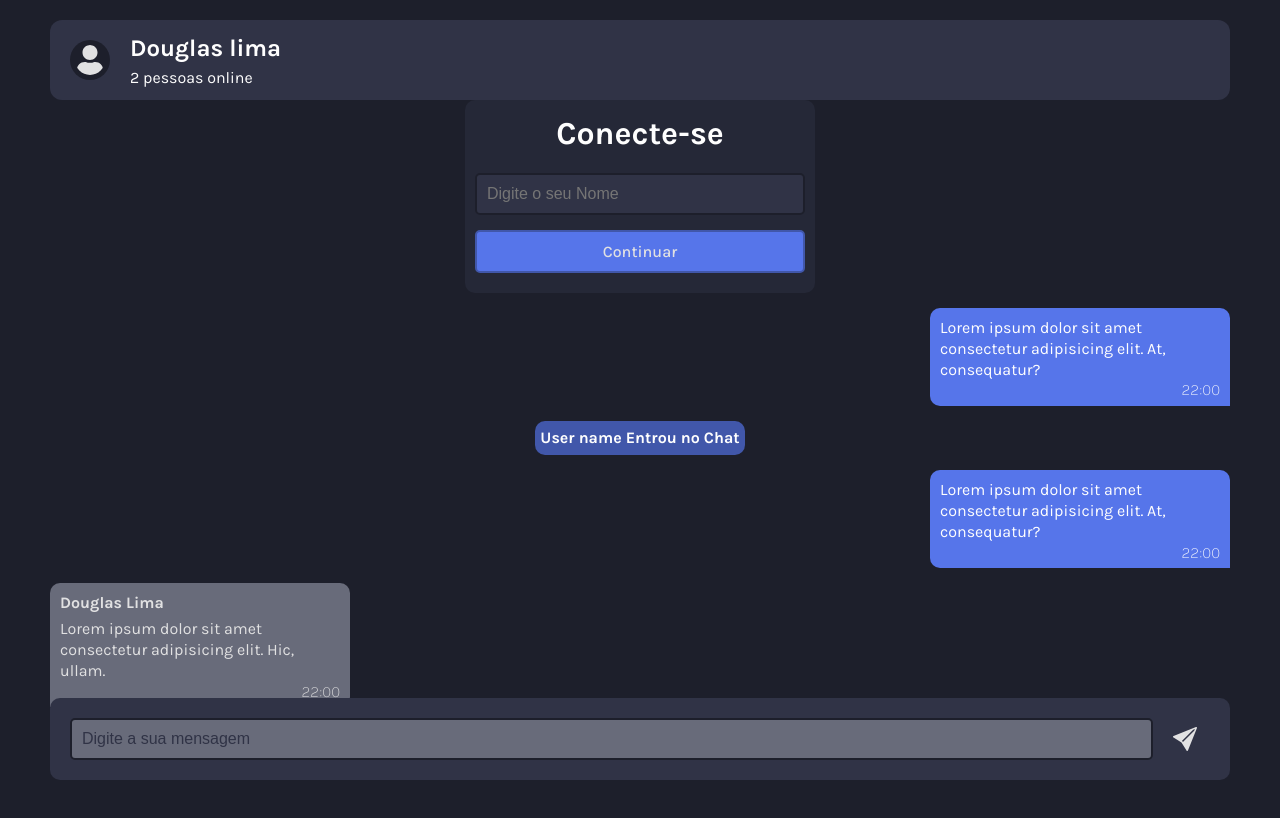
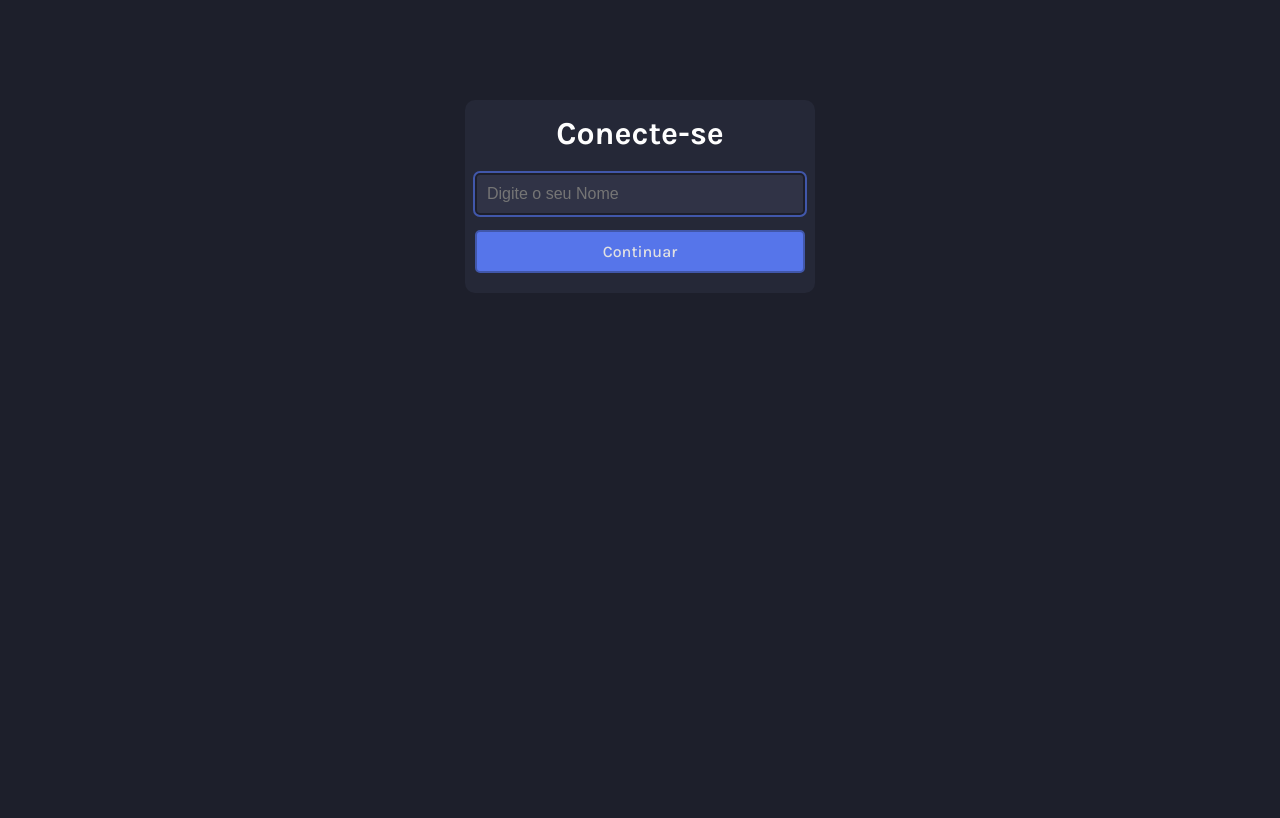
Before and after one commit to douglas-jpg/chat-online, a React (Vite) app in the folder client/: page / in a window 1280 px wide. Shown: the top 818 px of the page. Built offline with nearby package versions, Linux system fonts and the light colour scheme.

Commit message:
wip: add navigate and create user

```diff
--- a/client/src/App.jsx
+++ b/client/src/App.jsx
@@ -1,12 +1,63 @@
 import './App.css';
 import Login from './components/login/Login';
-import Chat from './components/chat/chat';
+import Chat from './components/chat/Chat';
+import { Routes, Route, useNavigate } from 'react-router-dom';
+import { useEffect, useState } from 'react';
 
 function App() {
+    const colors = [
+        'aqua',
+        'blueviolet',
+        'brown',
+        'burlywood',
+        'cadetblue',
+        'chocolate',
+        'coral',
+        'cornflowerblue',
+        'crimson',
+        'darkblue',
+        'darkgoldenrod',
+        'darkmagenta',
+        'darkturquoise',
+        'deeppink',
+        'dodgerblue',
+        'firebrick',
+        'springgreen',
+    ];
+
+    const randomColor = () => {
+        const randomIndex = Math.floor(Math.random() * colors.length);
+        return colors[randomIndex];
+    };
+
+    const navigate = useNavigate();
+    const [user, setUser] = useState({
+        id: crypto.randomUUID(),
+        name: '',
+        color: randomColor(),
+    });
+
+    const handleLogin = (userName) => {
+        setUser({
+            ...user,
+            name: userName,
+        });
+
+        console.log(user);
+    };
+
+    useEffect(() => {
+        if (!user.name) {
+            navigate('/');
+        }
+    }, [user.name, navigate]);
+
     return (
         <>
-            <Login />
-            <Chat />
+            <Routes>
+                <Route path='/' element={<Login onLogin={handleLogin} />} />
+                <Route path='/chat' element={<Chat dataUser={user} />} />
+            </Routes>
         </>
     );
 }
--- a/client/src/components/chat/Chat.jsx
+++ b/client/src/components/chat/Chat.jsx
@@ -1,13 +1,20 @@
 import NavBar from './NavBar';
 import TextArea from './TextArea';
 import InputText from './InputText';
+import { useState } from 'react';
 
-const Chat = () => {
+const Chat = ({ dataUser }) => {
+    const [message, setMessage] = useState('');
+    const handleSubmit = (dataMessage) => {
+        setMessage(dataMessage);
+        console.log(message);
+    };
+
     return (
         <div>
-            <NavBar />
-            <TextArea />
-            <InputText />
+            <NavBar userName={dataUser.name} numberOnline={5} />
+            <TextArea dataUser={dataUser} onMessage={message} />
+            <InputText onSubmit={handleSubmit} />
         </div>
     );
 };
--- a/client/src/components/chat/InputText.jsx
+++ b/client/src/components/chat/InputText.jsx
@@ -1,13 +1,23 @@
+import { useState } from 'react';
 import { BsFillSendFill } from 'react-icons/bs';
 
-const InputText = () => {
+const InputText = ({ onSubmit }) => {
+    const [message, setMessage] = useState('');
+
+    const handleSubmit = (e) => {
+        e.preventDefault();
+        onSubmit(message);
+    };
+
     return (
-        <form className='input_text'>
+        <form className='input_text' onSubmit={handleSubmit}>
             <input
                 className='text'
                 type='text'
                 placeholder='Digite a sua mensagem'
                 required
+                value={message}
+                onChange={(e) => setMessage(e.target.value)}
             />
             <button type='submit' className='btn_send'>
                 <BsFillSendFill />
--- a/client/src/components/chat/MyMessage.jsx
+++ b/client/src/components/chat/MyMessage.jsx
@@ -1,9 +1,8 @@
-const MyMessage = () => {
+const MyMessage = ({ message, time }) => {
     return (
         <div className='message my_message'>
-            Lorem ipsum dolor sit amet consectetur adipisicing elit. At,
-            consequatur?
-            <span className='time'>22:00</span>
+            {message}
+            <span className='time'>{time}</span>
         </div>
     );
 };
--- a/client/src/components/chat/NavBar.jsx
+++ b/client/src/components/chat/NavBar.jsx
@@ -1,12 +1,12 @@
 import { FaUser } from 'react-icons/fa';
 
-const NavBar = () => {
+const NavBar = ({ userName, numberOnline }) => {
     return (
         <nav>
             <FaUser className='icon' />
             <div>
-                <h1 className='text_nav'>Douglas lima</h1>
-                <span>2 pessoas online</span>
+                <h1 className='text_nav'>{userName}</h1>
+                <span>{numberOnline} pessoas online</span>
             </div>
         </nav>
     );
--- a/client/src/components/chat/Notification.jsx
+++ b/client/src/components/chat/Notification.jsx
@@ -1,5 +1,9 @@
-const Notification = () => {
-    return <div className='notification'>User name Entrou no Chat</div>;
+const Notification = ({ userName, userActive }) => {
+    return userActive ? (
+        <div className='notification'>{userName} Entrou no Chat</div>
+    ) : (
+        <div className='notification'>{userName} Saiu do Chat</div>
+    );
 };
 
 export default Notification;
--- a/client/src/components/chat/OtherMessage.jsx
+++ b/client/src/components/chat/OtherMessage.jsx
@@ -1,9 +1,15 @@
-const OtherMessage = () => {
+const OtherMessage = ({ userName, message, time, color }) => {
+    const style = {
+        color: color,
+    };
+
     return (
         <div className='message other_message'>
-            <span className='user_name'>Douglas Lima</span> Lorem ipsum dolor
-            sit amet consectetur adipisicing elit. Hic, ullam.
-            <span className="time">22:00</span>
+            <span className='user_name' style={style}>
+                {userName}
+            </span>
+            {message}
+            <span className='time'>{time}</span>
         </div>
     );
 };
--- a/client/src/components/chat/TextArea.jsx
+++ b/client/src/components/chat/TextArea.jsx
@@ -1,14 +1,16 @@
 import MyMessage from './MyMessage';
-import OtherMessage from './OtherMessage';
-import Notification from './Notification';
+// import OtherMessage from './OtherMessage';
+// import Notification from './Notification';
+import { useEffect, useState } from 'react';
 
-const TextArea = () => {
+const TextArea = ({ dataUser, message }) => {
+    const [newMessages, setNewMessages] = useState([]);
+
     return (
         <div className='chat'>
-            <MyMessage />
-            <Notification />
-            <MyMessage />
-            <OtherMessage />
+            {newMessages.map((ms, i) => (
+                <MyMessage key={i} message={ms} time={'23:00'} />
+            ))}
         </div>
     );
 };
--- a/client/src/components/login/Login.jsx
+++ b/client/src/components/login/Login.jsx
@@ -1,12 +1,30 @@
-const Login = () => {
+import { useState } from 'react';
+import { useNavigate } from 'react-router-dom';
+
+const Login = ({ onLogin }) => {
+    const [userName, setUserName] = useState('');
+    const navigate = useNavigate();
+
+    const handleSubmit = (e) => {
+        e.preventDefault();
+
+        if (userName.trim()) {
+            onLogin(userName);
+            navigate('/chat');
+            return;
+        }
+        return;
+    };
     return (
-        <form className="login_form">
+        <form className='login_form' onSubmit={handleSubmit}>
             <h1>Conecte-se</h1>
             <input
                 className='input_login'
                 type='text'
                 placeholder='Digite o seu Nome'
+                autoFocus
                 required
+                onChange={(e) => setUserName(e.target.value)}
             />
             <button className='btn_login' type='submit'>
                 Continuar
```
